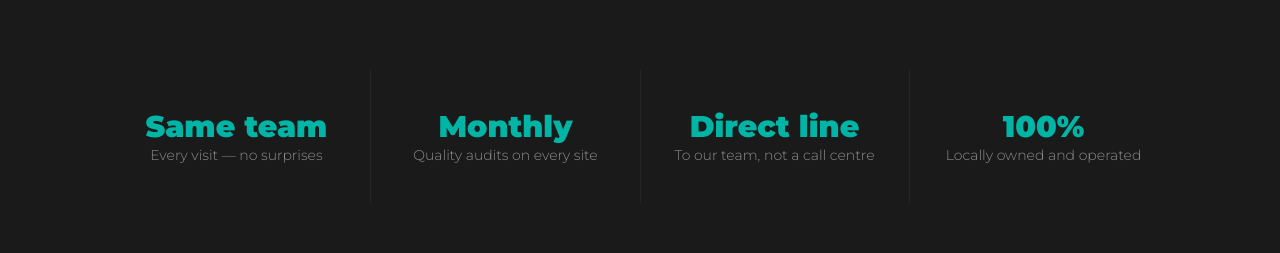
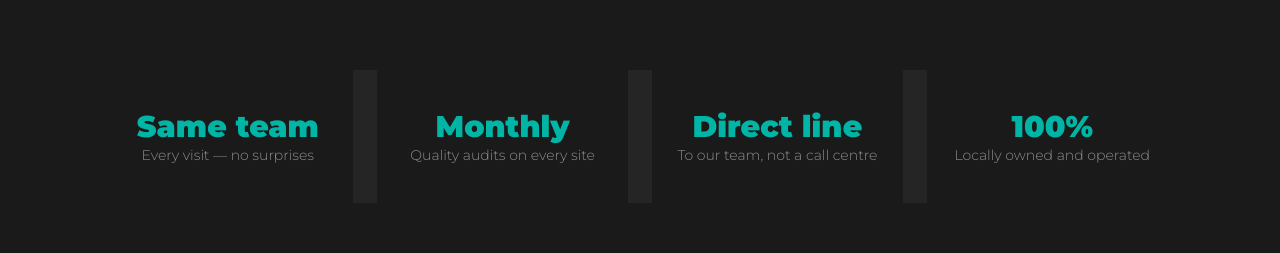
Before and after one commit to yossy-jk/yos-website, a Next.js app: page /cleaning in a window 1280 px wide. Shown: the part 807-1060 px from the top of the page. Built offline with nearby package versions, Linux system fonts and the light colour scheme; no server answers.

Commit message:
cleaning: modern professional spacing polish

```diff
--- a/src/app/cleaning/page.tsx
+++ b/src/app/cleaning/page.tsx
@@ -144,7 +144,7 @@ export default function CleaningPage() {
         style={SEC_SM}>
         <FadeIn>
           <div className="max-w-screen-xl mx-auto" style={PAD}>
-            <div className="grid grid-cols-2 md:grid-cols-4 gap-px bg-white/5">
+            <div className="grid grid-cols-2 md:grid-cols-4 gap-6 bg-white/5">
               {[
                 { stat: 'Same team', label: 'Every visit — no surprises' },
                 { stat: 'Monthly', label: 'Quality audits on every site' },
@@ -393,7 +393,7 @@ export default function CleaningPage() {
       <BookingCTA label="Book a Free Site Visit" />
 
       {/* Join the team */}
-      <section style={{ background: '#111', padding: 'clamp(3rem,6vw,4.5rem) 0', borderTop: '1px solid rgba(255,255,255,0.06)' }}>
+      <section style={{ background: '#111', paddingTop: 'clamp(3rem,6vw,4.5rem)', paddingBottom: 'clamp(3rem,6vw,4.5rem)', borderTop: '1px solid rgba(255,255,255,0.06)' }}>
         <div className="max-w-screen-xl mx-auto" style={{ paddingLeft: 'clamp(1.5rem,8vw,10rem)', paddingRight: 'clamp(1.5rem,8vw,10rem)', display: 'flex', justifyContent: 'space-between', alignItems: 'center', flexWrap: 'wrap', gap: '1.5rem' }}>
           <div>
             <p style={{ color: 'rgba(255,255,255,0.3)', fontSize: '0.65rem', fontWeight: 700, letterSpacing: '0.25em', textTransform: 'uppercase', marginBottom: '0.5rem' }}>Work with us</p>
```
